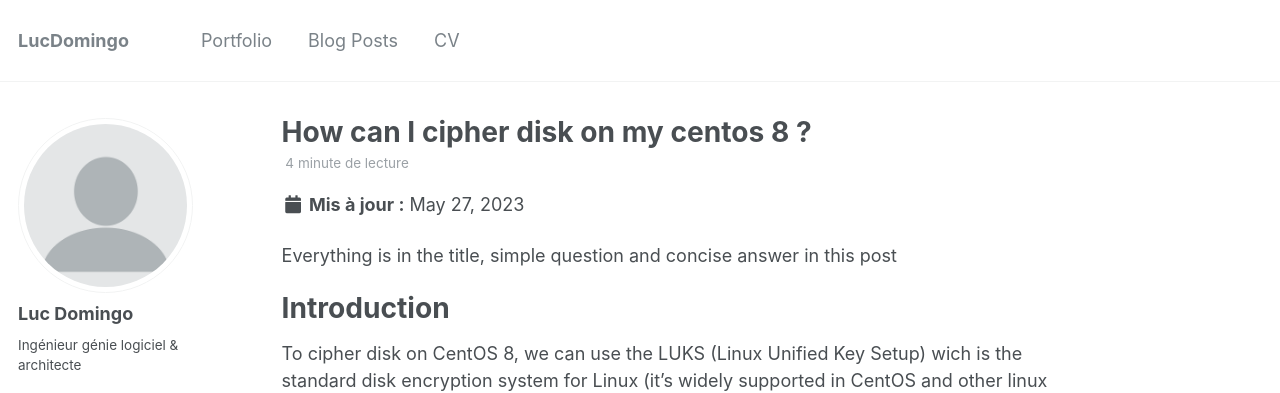
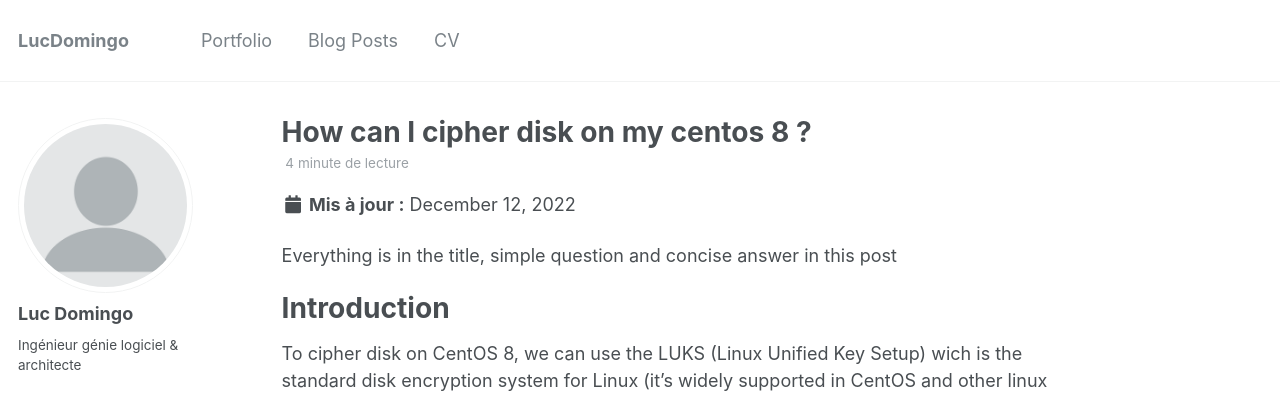
Before and after one commit to LucDomingo/mywebsite, a Jekyll site: the page built from _posts/2022-12-12-ciphering-disk-linux.md, in a window 1280 px wide and 900 px high. Shown: the top 393 px of the window. Built offline with Jekyll 4.4.1, drawn with Linux system fonts in a browser that asks for light colours.

Commit message:
Update 2022-12-12-ciphering-disk-linux.md

```diff
--- a/_posts/2022-12-12-ciphering-disk-linux.md
+++ b/_posts/2022-12-12-ciphering-disk-linux.md
@@ -1,7 +1,7 @@
 ---
 title: 'How can I cipher disk on my centos 8 ?'
-date: 2023-05-27
-permalink: /posts/2023/05/ciphering-disk-linux/
+date: 2022-12-12
+permalink: /posts/2022/12/ciphering-disk-linux/
 tags:
   - LUKS
   - Ciphering
```
